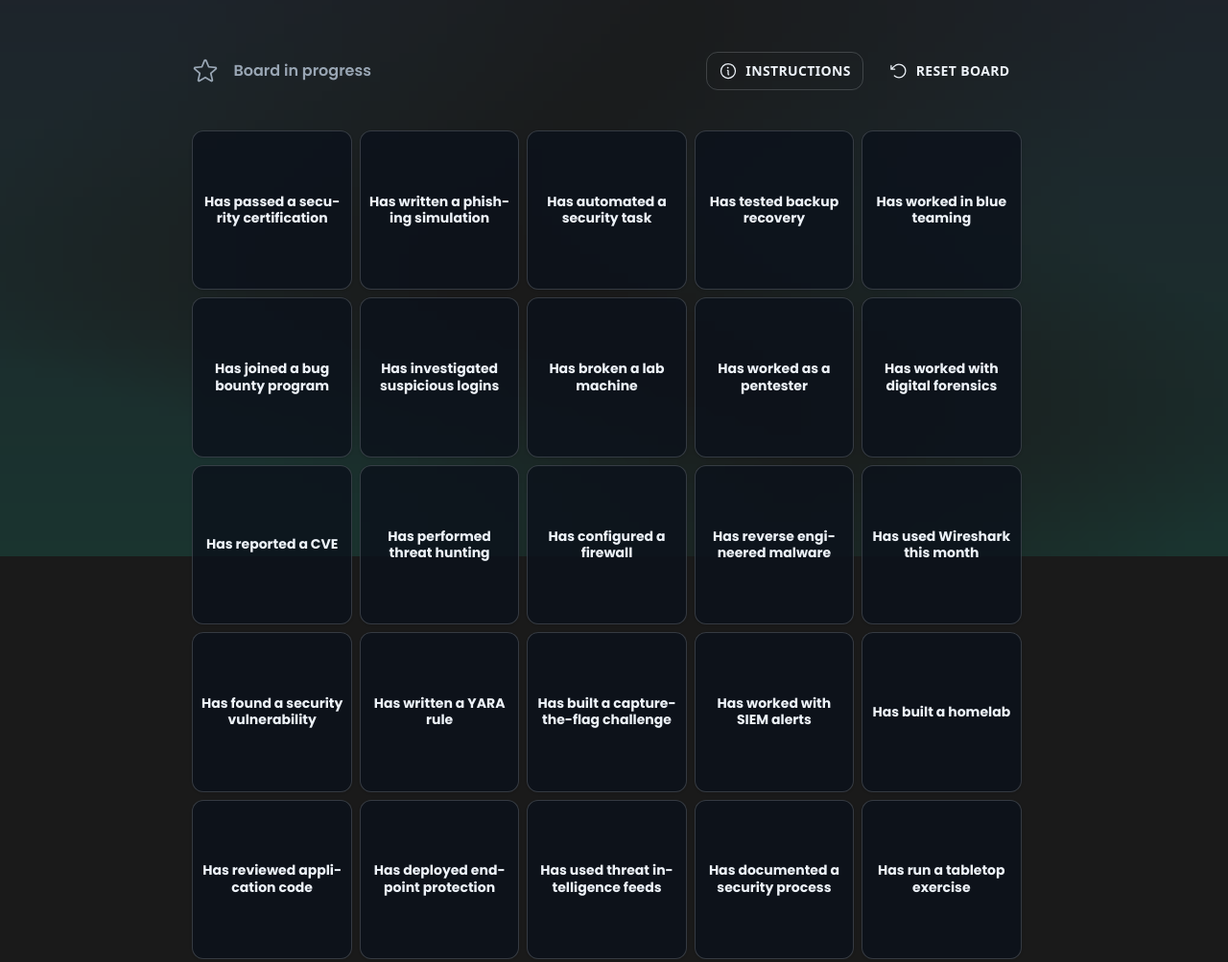
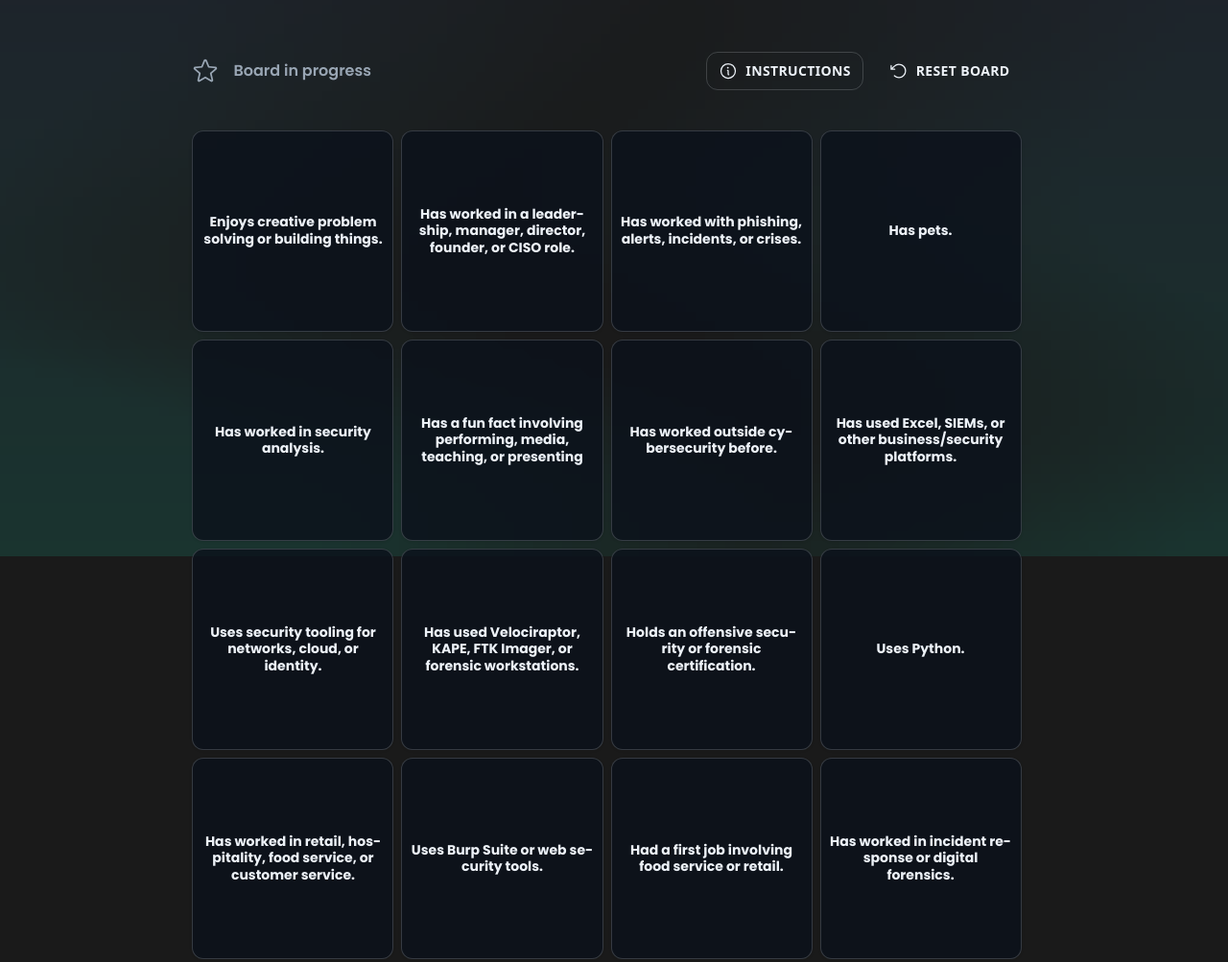
Before and after one commit to umisc/misc-astro, an Astro site: page /bingo in a window 1280 px wide. Shown: the part 420-1423 px from the top of the page at 96% size. Built offline with nearby package versions, Linux system fonts and the light colour scheme; Astro itself is replaced by a stand-in of ours.

Commit message:
feat: update bingo page with real questions

```diff
--- a/src/pages/bingo/_components/BingoExperience.tsx
+++ b/src/pages/bingo/_components/BingoExperience.tsx
@@ -315,7 +315,7 @@ export default function BingoExperience() {
         </section>
 
         <section aria-label="People Bingo board">
-          <div className="grid grid-cols-5 gap-1.5 sm:gap-2">
+          <div className="grid grid-cols-4 gap-1.5 sm:gap-2">
             {state.board.map((square, index) => (
               <BingoSquare
                 key={`${index}-${square.prompt}`}
--- a/src/pages/bingo/_lib/config.ts
+++ b/src/pages/bingo/_lib/config.ts
@@ -11,55 +11,34 @@ export const bingoConfig: BingoConfig = {
   subtitle: 'Meet people, find matches, complete the board.',
   preventDuplicateNames: true,
   randomizeBoard: true,
-  boardSize: 5,
+  boardSize: 4,
 };
 
 export const bingoPrompts = [
-  'Has worked as a pentester',
-  'Has found a security vulnerability',
-  'Has worked in a SOC',
-  'Has participated in a CTF',
-  'Uses Linux as their main OS',
-  'Has worked in red teaming',
-  'Has worked in blue teaming',
-  'Has reported a CVE',
-  'Has attended a cybersecurity conference',
-  'Has built a homelab',
-  'Has written a detection rule',
-  'Has used Wireshark this month',
-  'Has configured a firewall',
-  'Has worked with SIEM alerts',
-  'Has performed threat hunting',
-  'Has written a YARA rule',
-  'Has reverse engineered malware',
-  'Has used Burp Suite',
-  'Has hardened a cloud account',
-  'Has managed incident response',
-  'Has presented a security talk',
-  'Has contributed to open source security',
-  'Has broken a lab machine',
-  'Has passed a security certification',
-  'Has written a phishing simulation',
-  'Has reviewed application code',
-  'Has worked with Kubernetes security',
-  'Has built a password manager workflow',
-  'Has automated a security task',
-  'Has run a tabletop exercise',
-  'Has worked with digital forensics',
-  'Has used threat intelligence feeds',
-  'Has patched a critical vulnerability',
-  'Has mentored someone in cybersecurity',
-  'Has joined a bug bounty program',
-  'Has defended an audit finding',
-  'Has built a capture-the-flag challenge',
-  'Has worked with identity and access management',
-  'Has secured an API',
-  'Has deployed endpoint protection',
-  'Has investigated suspicious logins',
-  'Has used multi-factor authentication recovery',
-  'Has created a security dashboard',
-  'Has tested backup recovery',
-  'Has documented a security process',
+  'Has worked in security analysis.',
+  'Has worked in incident response or digital forensics.',
+  'Has worked in pentesting, product security, or vulnerability research.',
+  'Has worked in a leadership, manager, director, founder, or CISO role.',
+  'Has worked in cybersecurity for 3+ years.',
+  'Has worked in cybersecurity for 6+ years.',
+  'Uses Python.',
+  'Uses Burp Suite or web security tools.',
+  'Uses forensic or incident response tools.',
+  'Uses SIEM, XDR, EDR, or monitoring tools.',
+  'Uses security tooling for networks, cloud, or identity.',
+  'Holds at least one cybersecurity certification.',
+  'Holds an offensive security or forensic certification.',
+  'Has worked outside cybersecurity before.',
+  'Has worked in retail, hospitality, food service, or customer service.',
+  'Had a first job involving food service or retail.',
+  'Has pets.',
+  'Enjoys creative problem solving or building things.',
+  'Enjoys helping people or organisations.',
+  'Has worked with phishing, alerts, incidents, or crises.',
+  'Has worked with threat intelligence, vulnerability research, or exploits.',
+  'Has used Velociraptor, KAPE, FTK Imager, or forensic workstations.',
+  'Has used Excel, SIEMs, or other business/security platforms.',
+  'Has a fun fact involving performing, media, teaching, or presenting',
 ];
 
 export const bingoStorageKey = 'people-bingo-progress-v1';
```
